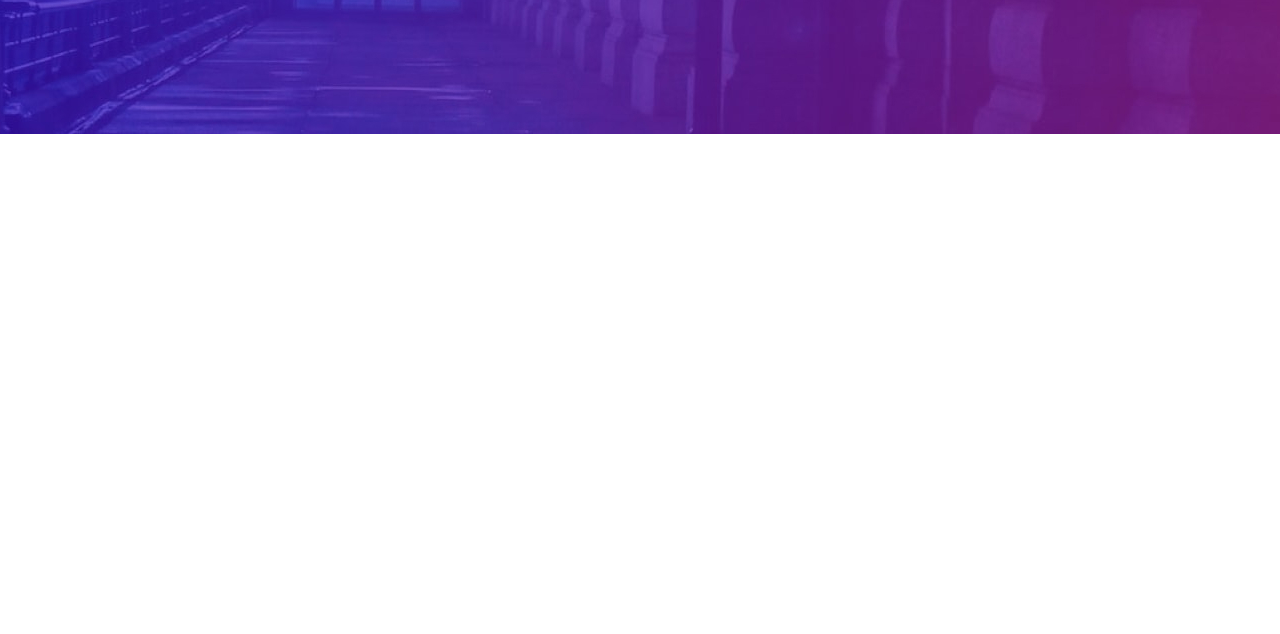
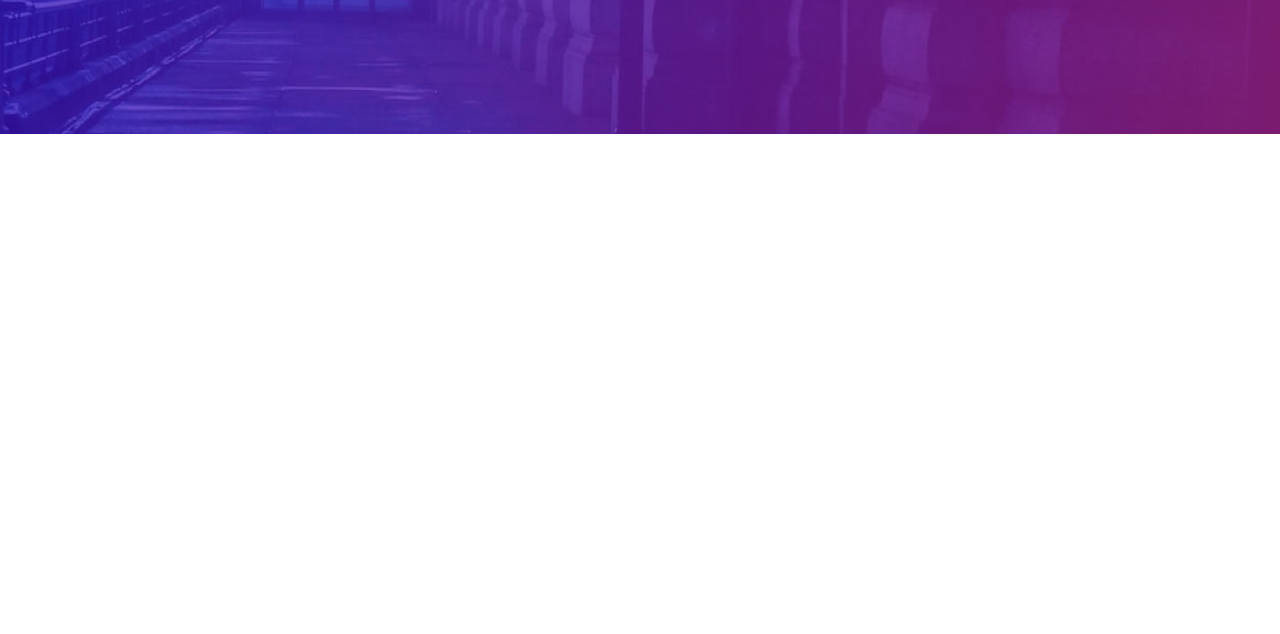
Before and after one commit to diglossss/figmaproject, a plain HTML site: page new project/index.html in a window 1280 px wide. Shown: the part 166-800 px from the top of the page. Drawn offline with Linux system fonts and the light colour scheme.

Commit message:
Update style.css

```diff
--- a/new project/css/style.css
+++ b/new project/css/style.css
@@ -44,8 +44,8 @@
 
   .background {
     background: url(../img/sfg/intro-bg.jpg) no-repeat;
-    height: 300px;
-    background-size: cover;
+    height: 100vh;
+    background-size: 100vw 300px;
   }
 
   .header{
```
